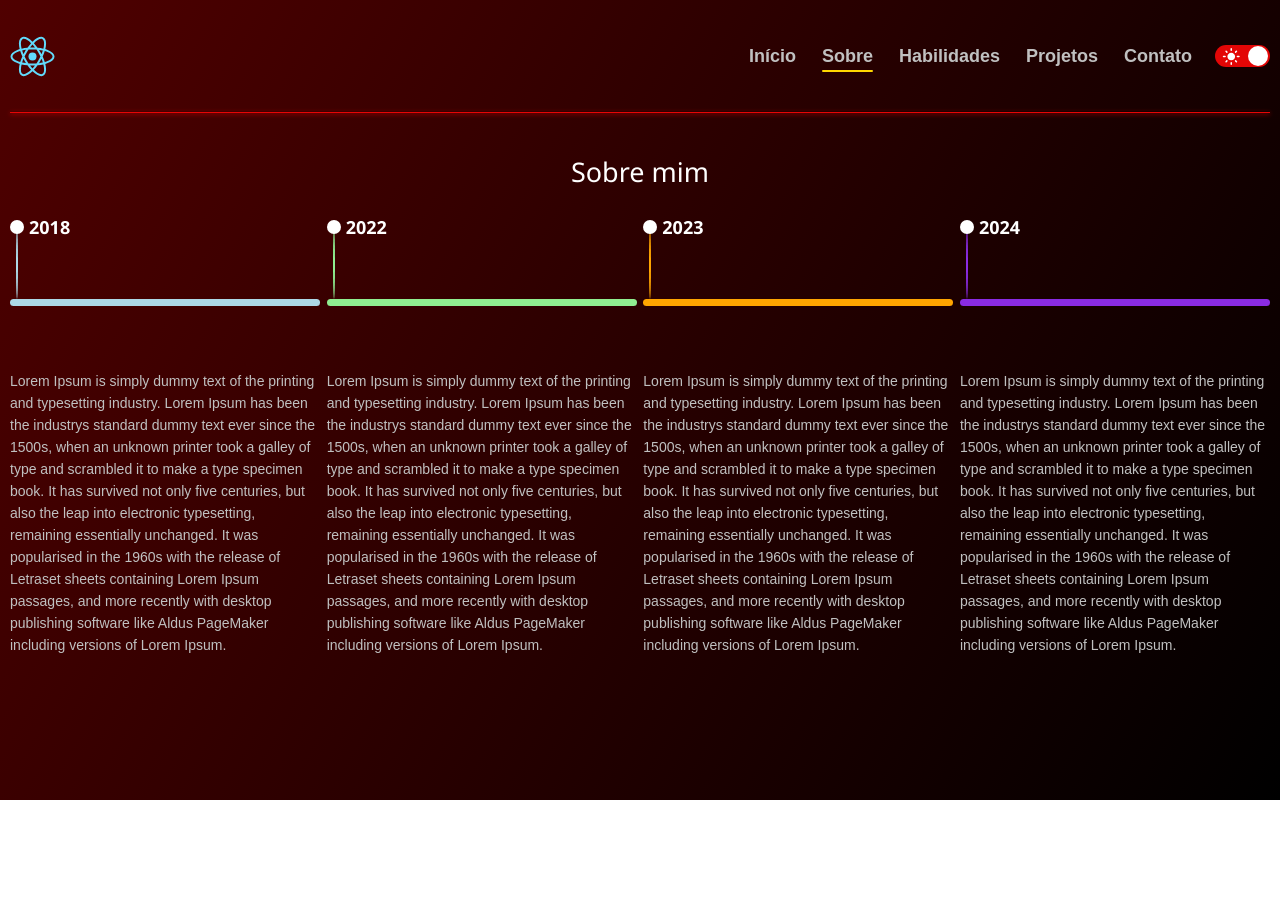
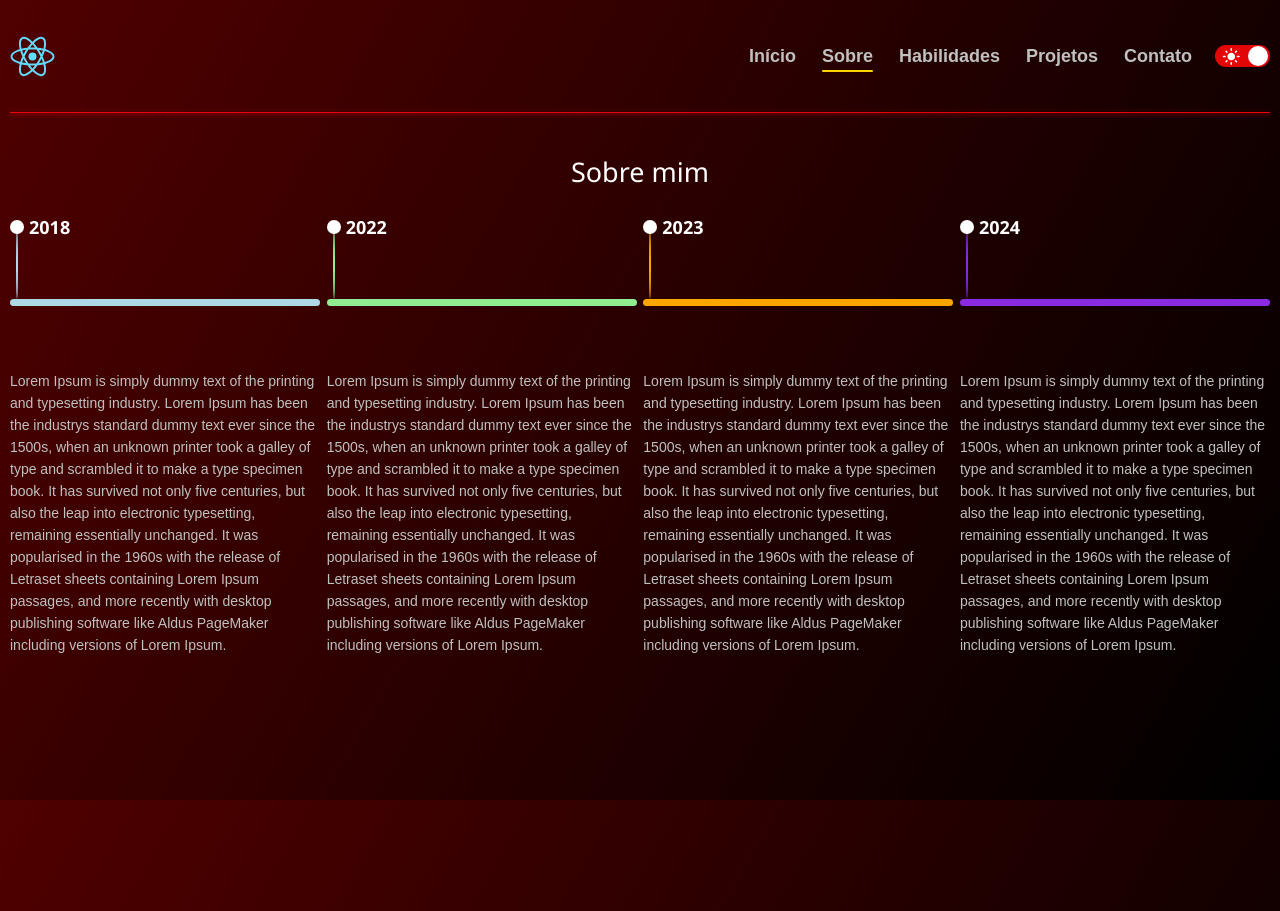
Before and after one commit to DeividsonHenrique/portfolio, a React (Vite) app: page /sobre in a window 1280 px wide. Before the commit the page ends 800 px from the top, so only its background shows below. Built offline with nearby package versions, Linux system fonts and the light colour scheme.

Commit message:
responsive

```diff
--- a/src/CreateContext.jsx
+++ b/src/CreateContext.jsx
@@ -215,6 +215,8 @@ export const GlobalConfigProvider = ({ children }) => {
   const [isOpen, setIsOpen] = useState(false);
   const [scrolled, setScrolled] = useState(false);
 
+  // https://raw.githubusercontent.com/DeividsonHenrique/portfolio/refs/heads/main/public/data/info.json
+
   const logosFrontEnd = {
     html5: html5,
     css3: css3,
--- a/src/pages/Habilidades/style.js
+++ b/src/pages/Habilidades/style.js
@@ -7,6 +7,11 @@ export const SkillsContainer = styled.div`
   flex-direction: column;
   align-items: center;
   justify-content: space-around;
+
+
+  @media (max-width: 480px) {
+    height: 100vh;
+  }
 `;
 
 export const Details = styled.div`
--- a/src/pages/Sobre/style.js
+++ b/src/pages/Sobre/style.js
@@ -2,7 +2,7 @@ import styled from "styled-components";
 
 export const SobreContainer = styled.div`
   width: 100%;
-  height: auto;
+  height: 87vh;
   display: flex;
   flex-direction: row;
   align-items: start;
@@ -11,7 +11,7 @@ export const SobreContainer = styled.div`
   @media (max-width: 480px) {
     flex-direction: column;
     justify-content: space-evenly;
-    height: 100vh;
+
   }
 `;
 
```
Also changed, not shown: src/pages/Projetos/style.js (line endings or trailing spaces).
